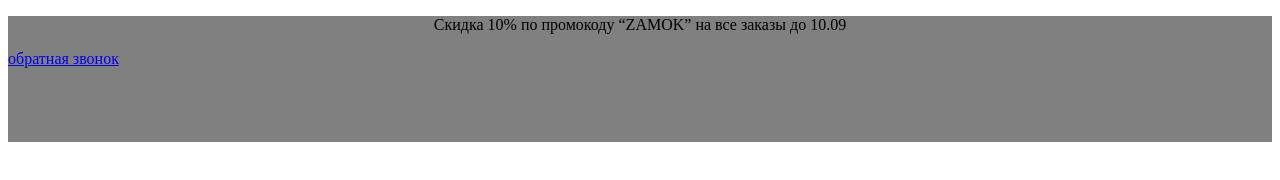
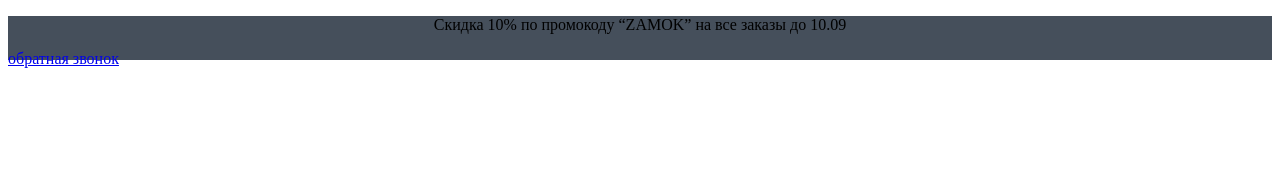
Before and after one commit to dasdengdd/locking-door, a plain HTML site: page index.html in a window 1280 px wide. Drawn offline with Linux system fonts and the light colour scheme.

Commit message:
some disining

```diff
--- a/index.html
+++ b/index.html
@@ -1,5 +1,6 @@
 <!DOCTYPE html>
 <html lang="en">
+
 <head>
     <meta charset="UTF-8">
     <meta http-equiv="X-UA-Compatible" content="IE=edge">
@@ -7,18 +8,22 @@
     <title>Door-locked market</title>
     <link href="style_index.css" rel="stylesheet" type="text/css">
 </head>
+
 <body>
 
     <div class="header">
-        <p class="header_announcement" >
-            Скидка 10% по промокоду “ZAMOK” на все заказы до 10.09
-        </p>
-        <a href="/" class="header_call" style="text-align: right;">
-            обратная звонок
-        </a>
-        <div class="header_menu" >
+        <div class="header_someinformation">
+            <p class="header_announcement">
+                Скидка 10% по промокоду “ZAMOK” на все заказы до 10.09
+            </p>
+            <a href="/" class="header_call" style="text-align: right;">
+                обратная звонок
+            </a>
+        </div>
+        <div class="header_menu">
 
         </div>
     </div>
 </body>
+
 </html>
--- a/style_index.css
+++ b/style_index.css
@@ -4,7 +4,12 @@
 .header{
   height: 126px;
   width: 100%;
-  background-color: grey ;
+
+}
+.header_someinformation{
+    height: 44px;
+    width: 100%;
+    background-color:  #454F5B;
 }
 .header_announcement{
     text-align: center;
```
